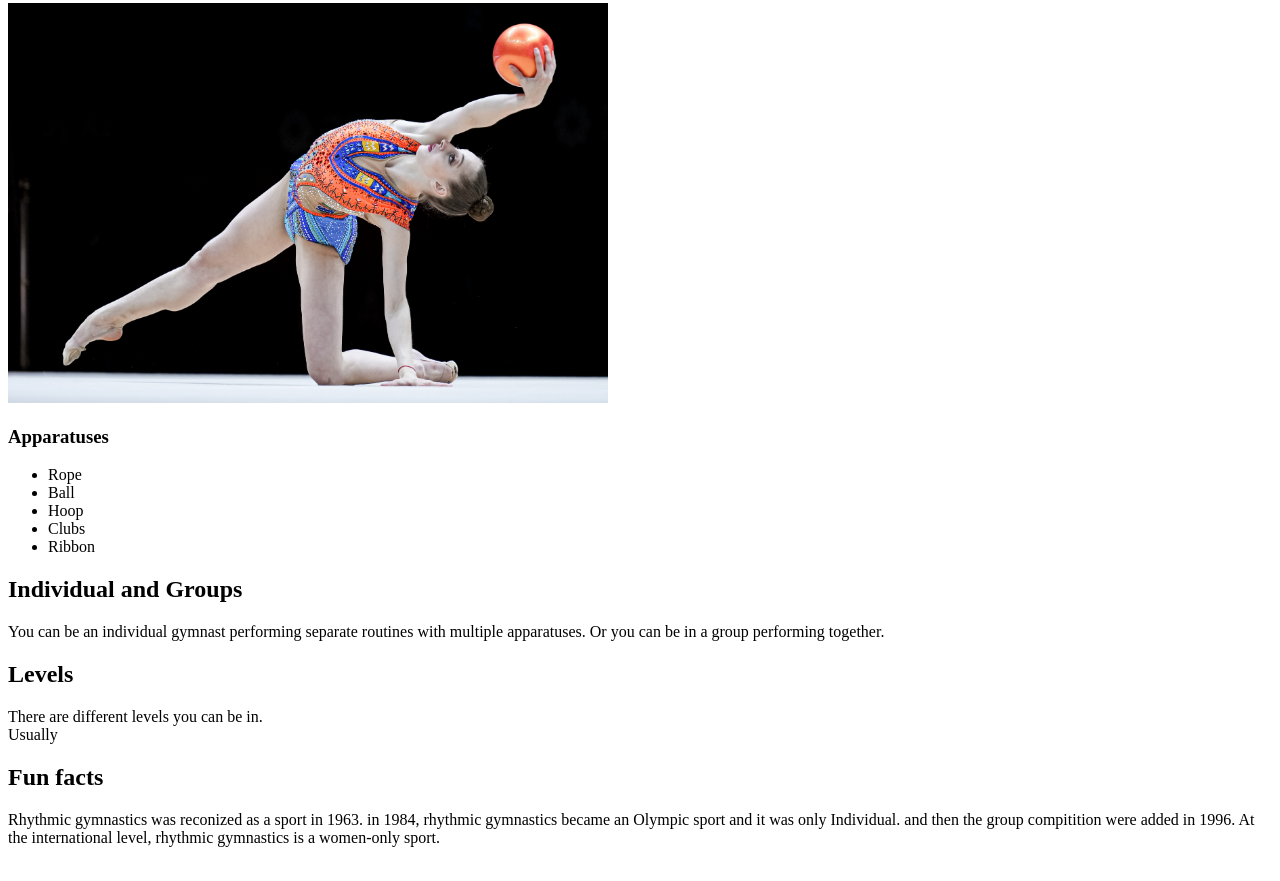
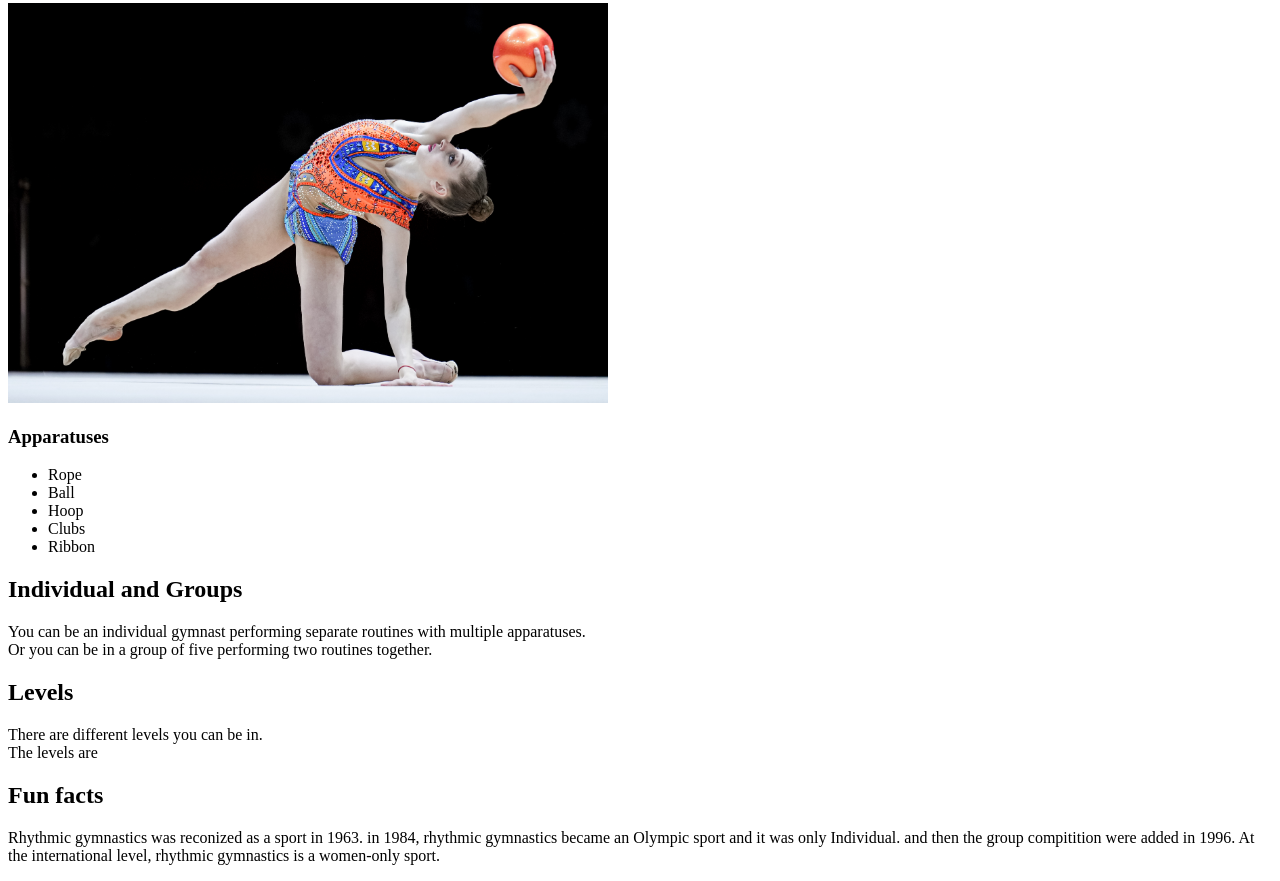
Before and after one commit to Sophia1233468/Web-Project-1-Sophia, a plain HTML site: page index.html in a window 1280 px wide. Shown: the part 228-1109 px from the top of the page. Drawn offline with Linux system fonts and the light colour scheme.

Commit message:
almost finnished the groups section

```diff
--- a/index.html
+++ b/index.html
@@ -37,7 +37,9 @@
       <section>
         <h2>Individual and Groups </h2>
         <p>
-          You can be an individual gymnast performing separate routines with multiple apparatuses. Or you can be in a group performing together.
+          You can be an individual gymnast performing separate routines with multiple apparatuses.
+          <br/>
+          Or you can be in a group of five performing two routines together.
         </p>
       </section>
       <!--
@@ -55,7 +57,7 @@
         <p>
           There are different levels you can be in.
           <br />
-          Usually
+          The levels are
         </p>
         <!-- maybe add ages recomended to start -->
         <!-- add what kind of flexibility they need to have and other stuff -->
@@ -78,6 +80,10 @@
             group compitition were added in 1996.
             At the international level, rhythmic gymnastics is a women-only sport.
           </p>
+          <!-- Maybe add this (Historically, Eastern European nations—such as Bulgaria,
+           Ukraine, and Russia—have dominated the sport, though countries like Germany,
+           Italy, Israel, Brazil, and Japan have emerged as powerhouse contenders on the
+           modern international stage.) -->
         </aside>
     </main>
   </body>
```
